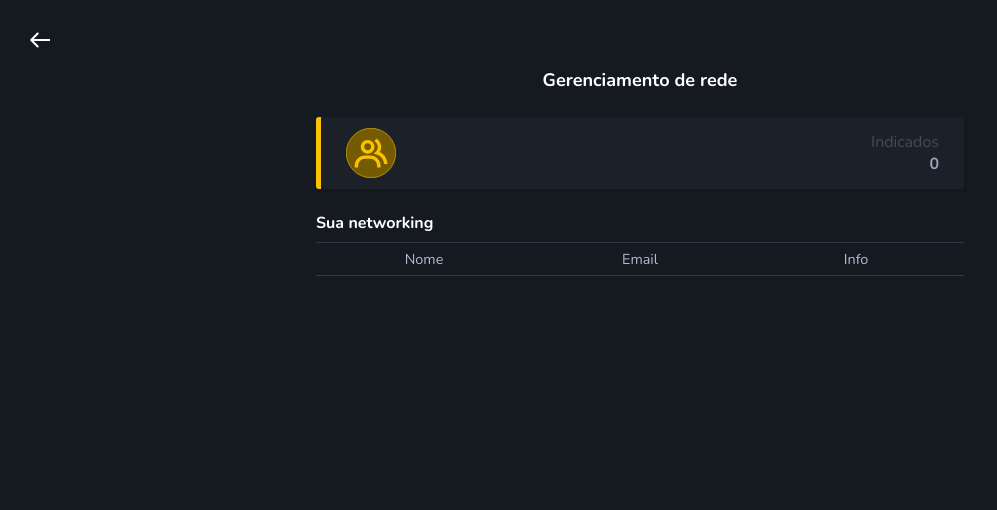
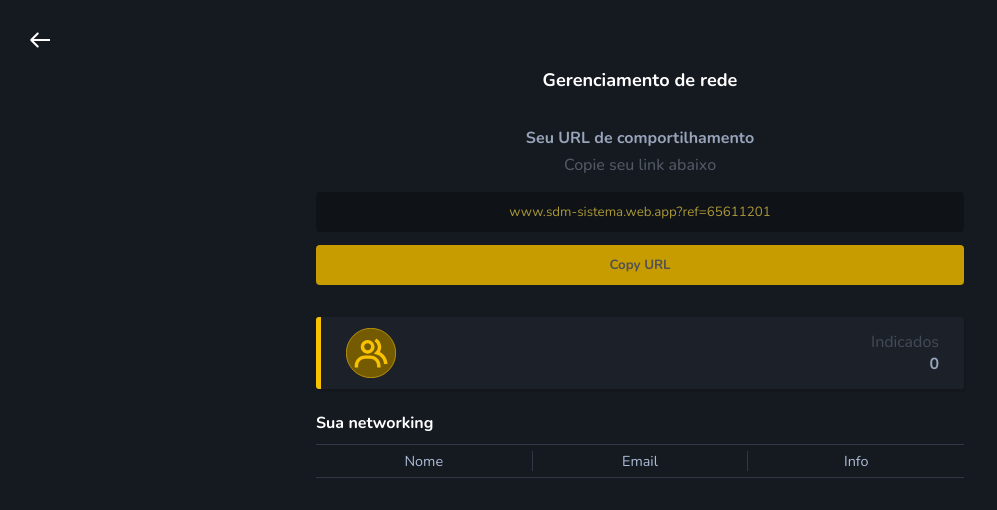
Before and after one commit to lukasapollo/networking, a plain HTML site: page networking.html in a window 1280 px wide. Shown: the whole page, without its empty margins (0-997 px from the left). Drawn offline with nearby package versions, Linux system fonts and the light colour scheme.

Commit message:
Feito a implementação do componente de indicação na rota networking

```diff
--- a/CSS/all.css
+++ b/CSS/all.css
@@ -1,3 +1,5 @@
 @import "reset.css";
 @import "navbar.css";
 @import "main.css";
+@import "list.css";
+@import "copyComponent.css"
--- /dev/null
+++ b/CSS/copyComponent.css
@@ -0,0 +1,50 @@
+.copy-title{
+    width: 100%;
+    max-width: 648px;
+
+    display: flex;
+    flex-direction: column;
+    align-items: center;
+    padding: 10px 0px;
+    gap: 5px;
+}
+
+.copy-title span{
+    color: #98A4BA;
+    font-weight: bold;
+}
+
+.copy-title .copy-link{
+    font-weight: 500;
+    color: #515864;
+}
+
+.copy-inputs{
+    display: flex;
+    flex-direction: column;
+    gap: .8rem;
+    margin-top: 6px;
+    width: 100%;
+    max-width: 648px;
+}
+
+.copy-inputs input{
+    height: 40px;
+    border: 1px solid #d4a60000;
+    border-radius: 4px;
+    outline: none;
+    background-color: #05050757;
+    text-align: center;
+    color: #AA9837;
+    font-family: "Nunito";
+}
+
+.copy-inputs button{
+    background-color: #c79c00;
+    height: 40px;
+    border-radius: 4px;
+    border: none;
+    font-weight: bold;
+    color: #525252;
+    font-family: "Nunito";
+}
--- /dev/null
+++ b/CSS/list.css
@@ -0,0 +1,36 @@
+/*  networking.html - list  */
+
+.set-container{
+    display: flex;
+    align-items: center;
+    flex-direction: column;
+    justify-content: center;
+    padding: 0px 20px;
+    margin-top: 23px;
+}
+
+.list-style{
+    width: 100%;
+    max-width: 648px;
+}
+
+.title-list{
+    display: flex;
+    font-size: 0.9rem;
+    color: #ADBCD7;
+    align-items: center;
+    margin-top: 10px;
+    border-bottom: 1px solid #303847;
+    border-top: 1px solid #303847;
+    padding: 6px 0px;
+}
+
+.title-list div{
+    width: 100%;
+    text-align: center;
+}
+
+.title-list div:nth-child(even){
+    border-left: 1px solid #303847;
+    border-right: 1px solid #303847;
+}
--- a/CSS/main.css
+++ b/CSS/main.css
@@ -21,7 +21,7 @@ a.cards-links {
 
 
 .desc-card{
-    width: 35%;
+    width: 70%;
 }
 
 .text-color-t{
@@ -30,7 +30,7 @@ a.cards-links {
 }
 
 .arrow{
-    width: 65%;
+    width: 30%;
     display: flex;
     align-items: center;
     justify-content:flex-end;
--- a/CSS/navbar.css
+++ b/CSS/navbar.css
@@ -49,6 +49,7 @@ section {
     border-radius: 3px;
     align-items: center;
     box-shadow: 2px 3px 1px #1313134d;
+    margin-top: 2rem;
 }
 
 .container-ref{
@@ -73,35 +74,3 @@ section {
     color: #98A4BA;
     font-weight: bold;
 }
-
-/*  networking.html - list  */
-
-.main-list{
-    display: flex;
-    align-items: center;
-    flex-direction: column;
-    justify-content: center;
-    padding: 0px 20px;
-    margin-top: 23px;
-}
-
-.list-style{
-    width: 100%;
-    max-width: 648px;
-}
-
-.title-list{
-    display: flex;
-    font-size: 0.9rem;
-    color: #ADBCD7;
-    align-items: center;
-    margin-top: 8px;
-    border-bottom: 1px solid #303847;
-    border-top: 1px solid #303847;
-    padding: 6px 0px;
-}
-
-.title-list div{
-    width: 100%;
-    text-align: center;
-}
--- a/networking.html
+++ b/networking.html
@@ -22,6 +22,18 @@
         <h6>Gerenciamento de rede</h6>
    </div>
 
+   <div class="set-container">
+        <div class="copy-title">
+            <span>Seu URL de comportilhamento</span>
+            <span class="copy-link">Copie seu link abaixo</span>
+        </div>
+
+        <div class="copy-inputs ">
+            <input type="text" value="www.sdm-sistema.web.app?ref=65611201" disabled>
+            <button>Copy URL</button>
+        </div>
+   </div>
+
    <section>
         <div class="card-networking">
             <div class="container-icon">
@@ -34,7 +46,7 @@
         </div>
    </section>
 
-   <main class="main-list">
+   <main class="set-container">
         <div class="container-list list-style">
             <h4>Sua networking</h4>
         </div>
```
